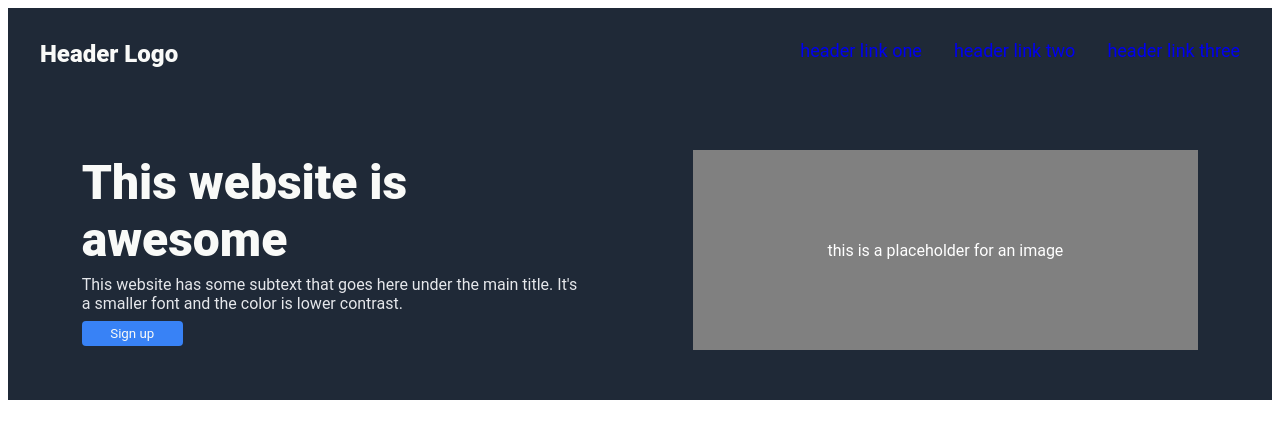
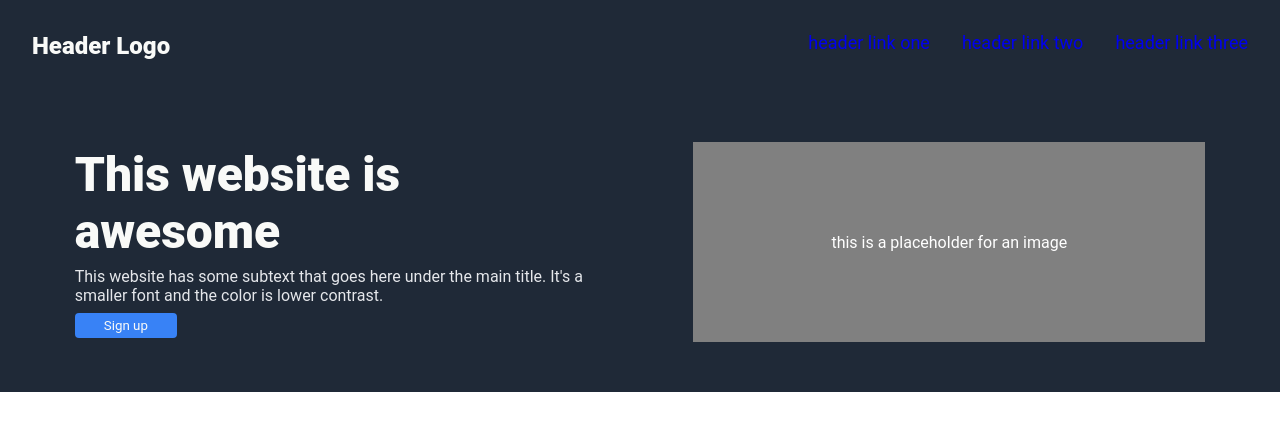
Before and after one commit to celsovillano/CSS-practice-TheOdinProject, a plain HTML site: page project-landing-page/index.html in a window 1280 px wide. Drawn offline with Linux system fonts and the light colour scheme.

Commit message:
Removes the page margin (whitespaces) inside the body class

```diff
--- a/project-landing-page/styles.css
+++ b/project-landing-page/styles.css
@@ -1,5 +1,11 @@
 * {
     font-family: roboto, sans-serif;
+}
+
+/* Removes the margin (Whitespace) */
+body{
+    margin: 0;
+    padding: 0;
 }
 
 /* Make sure all links have no design */
@@ -49,8 +55,6 @@ body{
 .header .first-link{
     margin-left: auto;
 }
-
-/* TODO: Make sure that even margins have the same background color */
 
 /* Content Styles */
 /* Make sure items are also flex */
```
